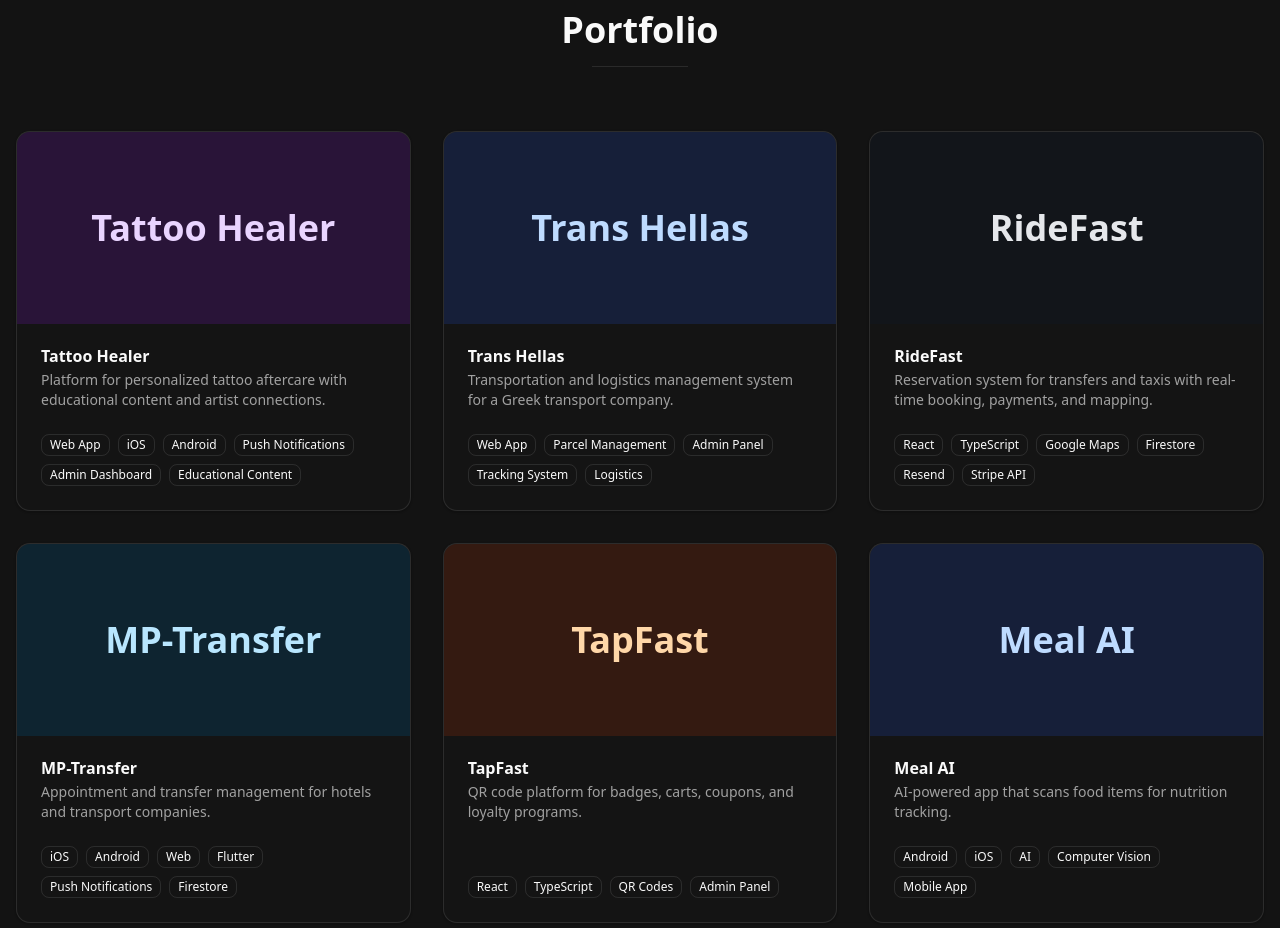
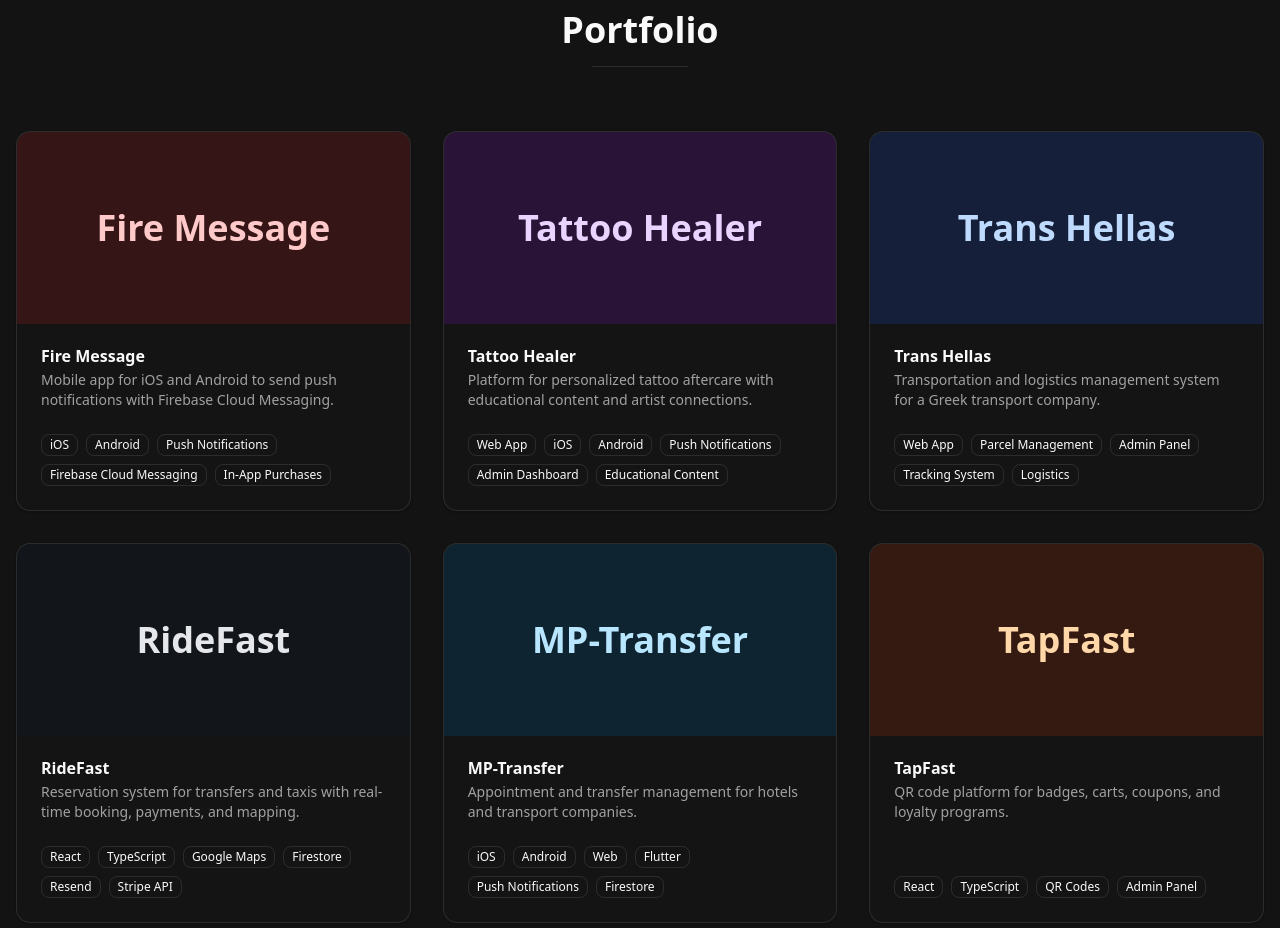
Before and after one commit to stanimeros/stanimeros-website, a React (Vite) app: page / in a window 1280 px wide. Shown: the part 3360-4288 px from the top of the page. Built offline with nearby package versions, Linux system fonts and the light colour scheme; no server answers; what @ffmpeg/ffmpeg would draw is missing.

Commit message:
Update package-lock.json and functions/package-lock.json for dependency upgrades, including @babel packages and esbuild. Add new portfolio item 'Fire Message' with corresponding translations in English and Greek, enhancing the HomePage and localization support.

```diff
--- a/src/i18n/locales/el.ts
+++ b/src/i18n/locales/el.ts
@@ -115,6 +115,10 @@ export default {
   portfolio: {
     title: 'Έργα',
     items: {
+      fireMessage: {
+        title: 'Fire Message',
+        description: 'Εφαρμογή για iOS και Android για αποστολή push notifications με Firebase Cloud Messaging.'
+      },
       ridefast: {
         title: 'RideFast',
         description: 'Σύστημα κρατήσεων για ταξί και μεταφορές με online πληρωμές και χάρτες.'
--- a/src/i18n/locales/en.ts
+++ b/src/i18n/locales/en.ts
@@ -115,6 +115,10 @@ export default {
   portfolio: {
     title: 'Portfolio',
     items: {
+      fireMessage: {
+        title: 'Fire Message',
+        description: 'Mobile app for iOS and Android to send push notifications with Firebase Cloud Messaging.'
+      },
       ridefast: {
         title: 'RideFast',
         description: 'Reservation system for transfers and taxis with real-time booking, payments, and mapping.'
--- a/src/pages/HomePage.tsx
+++ b/src/pages/HomePage.tsx
@@ -49,7 +49,7 @@ const HomePage = () => {
   // Refs for card animations
   const serviceCardRefs = Array(4).fill(null).map(() => useRef<HTMLDivElement>(null))
   const packageCardRefs = Array(3).fill(null).map(() => useRef<HTMLDivElement>(null))
-  const portfolioCardRefs = Array(10).fill(null).map(() => useRef<HTMLDivElement>(null))
+  const portfolioCardRefs = Array(11).fill(null).map(() => useRef<HTMLDivElement>(null))
 
   // Get animation props for each section
   const aboutAnimation = useScrollAnimation(aboutRef)
@@ -135,6 +135,12 @@ const HomePage = () => {
   }
 
   const portfolioItems = [
+    {
+      key: 'fireMessage',
+      technologies: ["iOS", "Android", "Push Notifications", "Firebase Cloud Messaging", "In-App Purchases"],
+      bgColor: "bg-red-900/30",
+      textColor: "text-red-200"
+    },
     {
       key: 'tattooHealer',
       technologies: ["Web App", "iOS", "Android", "Push Notifications", "Admin Dashboard", "Educational Content"],
```
Also changed, not shown: 2 other files (tests, documents, lock files or other folders).
